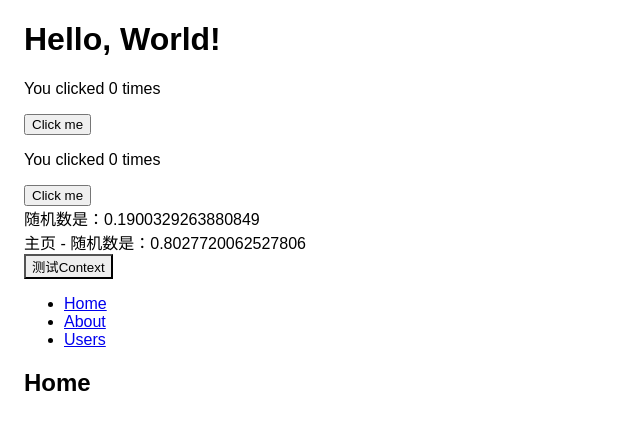
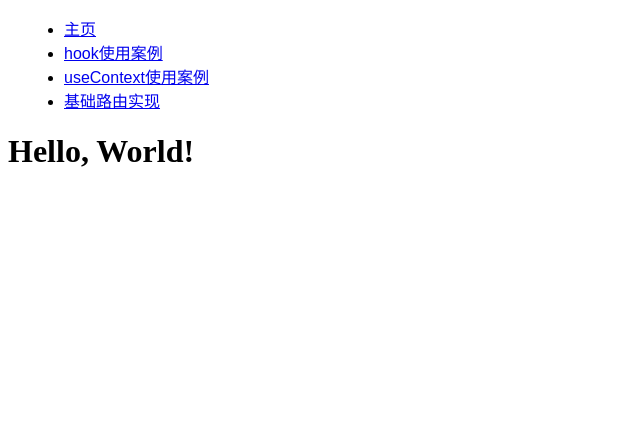
Before and after one commit to jianjustin/react-app, a React app: page / in a window 1280 px wide. Shown: the top 430 px of the page, without its empty margins (0-640 px from the left). Built offline with nearby package versions, Linux system fonts and the light colour scheme.

Commit message:
分离不同例子

```diff
--- a/src/App.js
+++ b/src/App.js
@@ -5,6 +5,12 @@ import ClickTime from "./ClickTime/ClickTime";
 import useRandomTimer from './Random/RandomStatus';
 import ThemeButton from './ThemeButton/ThemeButton';
 import BasicRouter from './BasicRouter/BasicRouter';
+import {
+    BrowserRouter,
+    Route,
+    Switch,
+    Link
+} from 'react-router-dom';
 
 function App(){
     const value = useRandomTimer();
@@ -15,15 +21,36 @@ function App(){
     }
 
     return (
+    <BrowserRouter>
     <div className="App">
-        <h1> Hello, World! </h1>
-        <ClickTime></ClickTime>
-        <div>主页 - 随机数是：{value}</div>
-        <ThemeContext.Provider value={theme}>
-            <ThemeButton changeTheme={changeThemeColor}></ThemeButton>
-        </ThemeContext.Provider>
+        <nav>
+            <ul>
+                <li><Link to = "/">主页</Link></li>
+                <li><Link to = "/clicktime">hook使用案例</Link></li>
+                <li><Link to = "/context">useContext使用案例</Link></li>
+                <li><Link to = "/basicrouter">基础路由实现</Link></li>
+            </ul>
+        </nav>
+    </div>
+
+    <Switch>
+        <Route path="/basicrouter">
         <BasicRouter></BasicRouter>
-    </div>
+        </Route>
+        <Route path="/context">
+            <ThemeContext.Provider value={theme}>
+                <ThemeButton changeTheme={changeThemeColor}></ThemeButton>
+            </ThemeContext.Provider>
+        </Route>
+        <Route path="/clicktime">
+            <ClickTime></ClickTime>
+            <div>主页 - 随机数是：{value}</div>
+        </Route>
+        <Route path="/">
+            <h1> Hello, World! </h1>
+        </Route>
+    </Switch>
+    </BrowserRouter>
     );
 }
 
```
